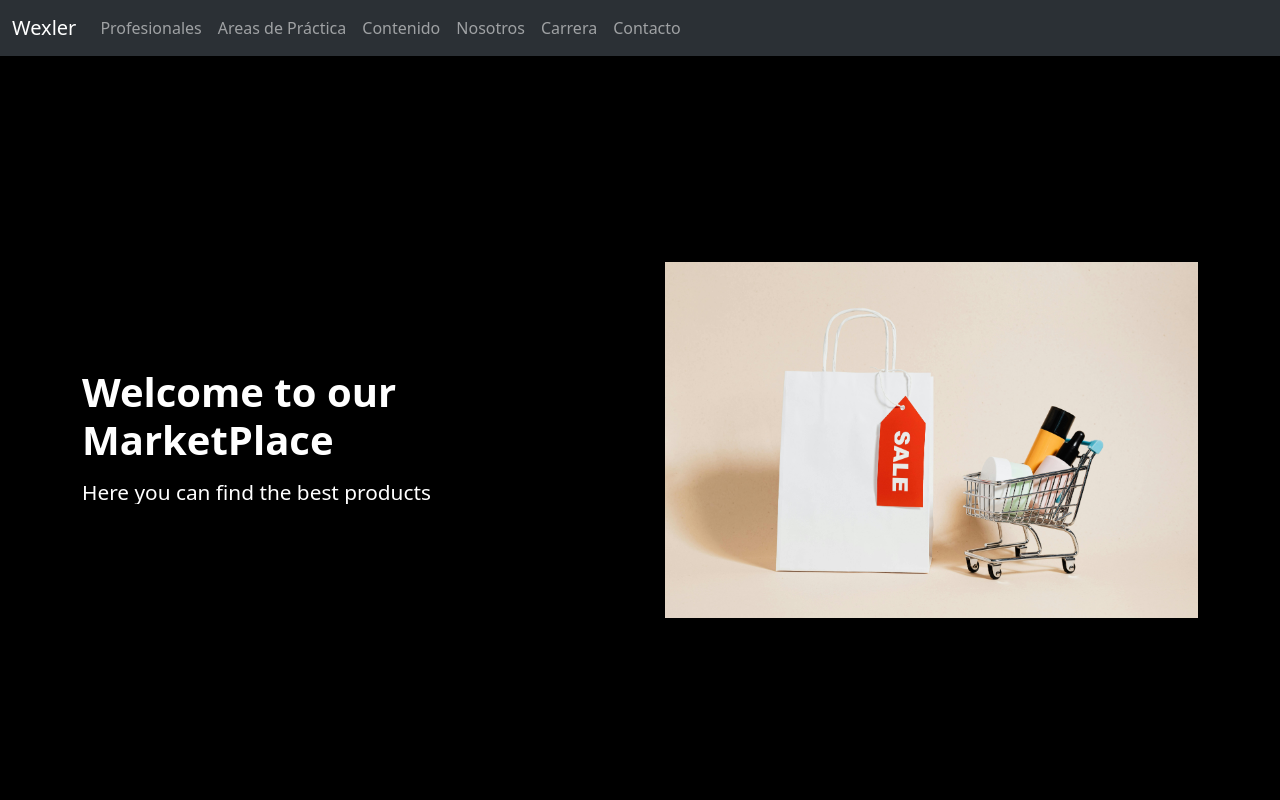
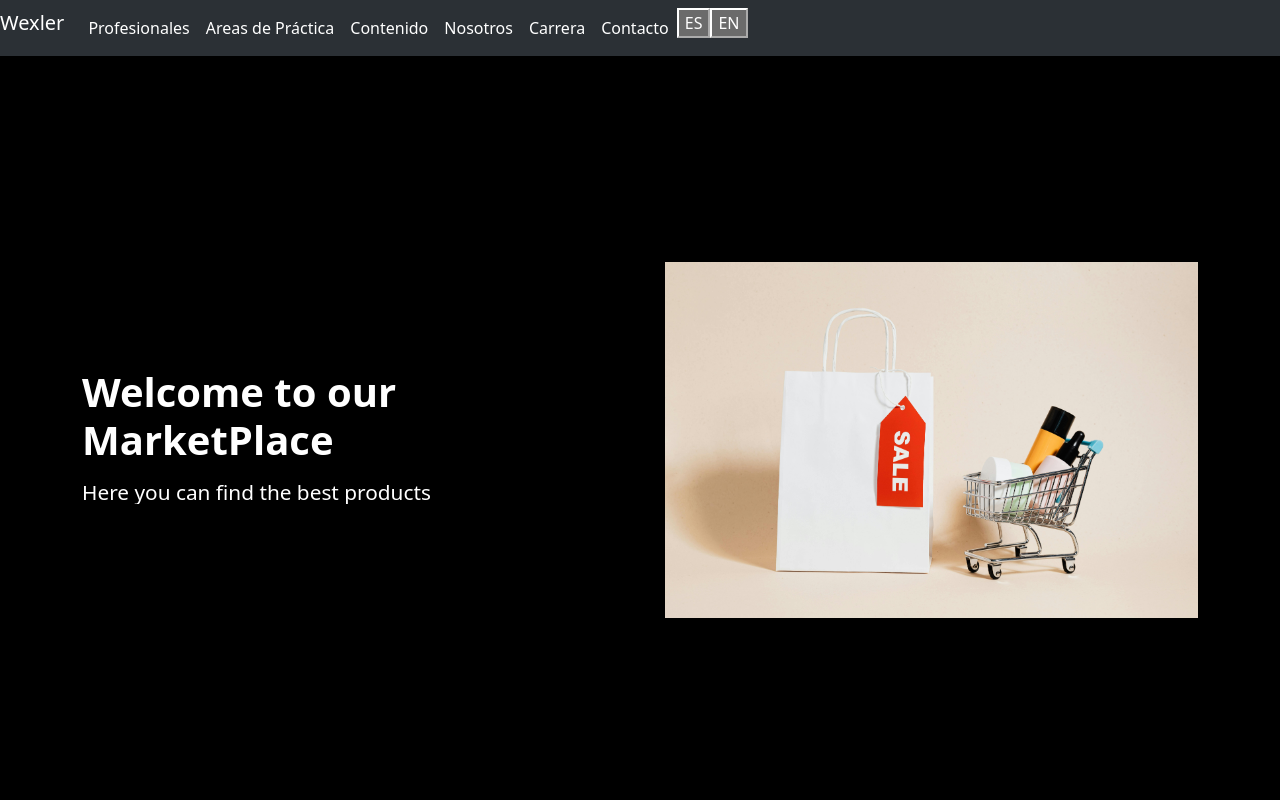
Before and after one commit to emmanuel-cruz-dev/proyecto-angular, an Angular app: page / in a window 1280 px wide. Shown: the top 800 px of the page. Built offline with nearby package versions, Linux system fonts and the light colour scheme.

Commit message:
estructurando Header en app.component

```diff
--- a/src/app/app.component.html
+++ b/src/app/app.component.html
@@ -1,6 +1,7 @@
 <div class="general-styles">
   <nav class="navbar navbar-expand-lg bg-body-tertiary" data-bs-theme="dark">
-    <div class="container-fluid">
+    <div class="d-flex justify-between">
+      <div>
         <a class="navbar-brand" href="#">Wexler</a>
         <button
           class="navbar-toggler"
@@ -13,6 +14,7 @@
         >
           <span class="navbar-toggler-icon"></span>
         </button>
+      </div>
       <div class="collapse navbar-collapse" id="navbarNav">
         <ul class="navbar-nav">
           <li class="nav-item">
@@ -71,6 +73,10 @@
           </li>
         </ul>
       </div>
+      <div>
+        <button>ES</button>
+        <button>EN</button>
+      </div>
     </div>
   </nav>
   <router-outlet></router-outlet>
--- a/src/styles.css
+++ b/src/styles.css
@@ -4,10 +4,10 @@
 }
 
 li{
-  list-style: none;
+  list-style: none !important;
 }
 
 a{
-  text-decoration: none;
-  color: inherit;
+  text-decoration: none !important;
+  color: inherit !important;
 }
```
Lines whose indentation alone changed are shown as unchanged.
